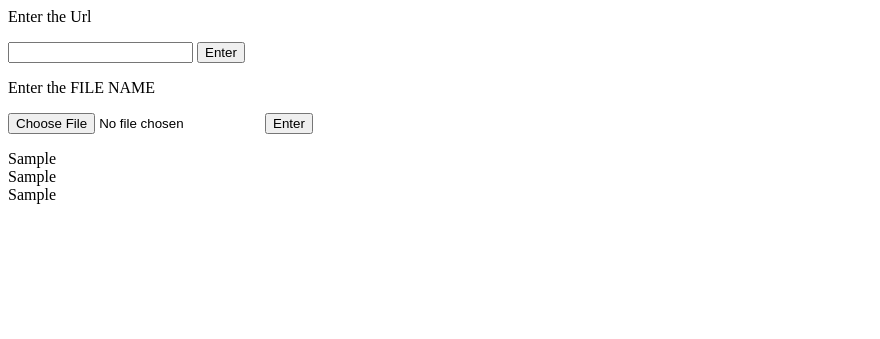
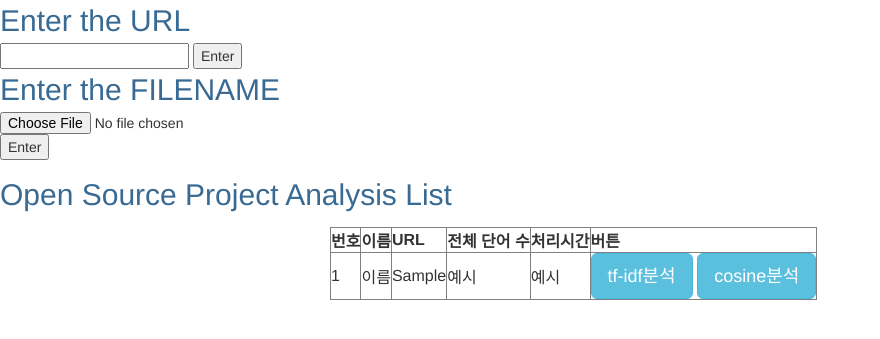
Before and after one commit to nbqu/OSP001_Final_09, a Flask app: template templates/home.html in a window 1280 px wide. Shown: the top 339 px of the page, without its empty margins (0-880 px from the left). Run offline with Flask 2, Linux system fonts and the light colour scheme; the template is opened without the code that fills it: most values are stand-ins (such as "Sample title", 1, 10 or a date in 2020); some libraries are stand-ins or nearby versions.

Commit message:
홈페이지 개발2

```diff
--- a/app.py
+++ b/app.py
@@ -209,7 +209,8 @@ def url_in():
                 db_top += 1
 
         print(get_tfidf('http://ant.apache.org/', db_top - 1))
-        print(get_cosine('http://drat.apache.org/', crawled_success))
+        print(get_cosine('http://ant.apache.org/', crawled_success))
+        result_success=[i[0] for i in crawled_success]
 
-        return render_template('home.html', result_success=[i[0] for i in crawled_success], result_fail=crawled_fail,
-                               result_duplicated=crawled_duplicated)
+        return render_template('home.html', result_success=result_success, result_fail=crawled_fail, db_top=db_top-1, myfunction=get_tfidf,
+                               result_duplicated=crawled_duplicated, crawled_success=crawled_success, myfunction2=get_cosine)
--- a/templates/home.html
+++ b/templates/home.html
@@ -2,19 +2,116 @@
 
 <html>
   <head>
-  <title>Opensource</title>
+    <meta charset="utf-8">
+    <meta name="Opensource Team Project" content="9팀의 오픈소스 팀 과제입니다.">
+    <title>Opensource Team 9 Project</title>
+      <link href="style.css" rel="stylesheet" type="text/css" />
+      <link rel="stylesheet" href="https://maxcdn.bootstrapcdn.com/bootstrap/3.4.1/css/bootstrap.min.css">
+      <script src="https://ajax.googleapis.com/ajax/libs/jquery/3.5.1/jquery.min.js"></script>
+      <script src="https://maxcdn.bootstrapcdn.com/bootstrap/3.4.1/js/bootstrap.min.js"></script>
+    <style>
+      .Title {
+        text-align: left;
+        font-weight: 500;
+        color: #396a93;
+        font-size: 30px;
+      }
+      .Table {
+        margin: auto;
+        width: 50%;
+        padding: 10px;
+      }
+    </style>
   </head>
   <body>
+    <div class="Enter">
        <form method="POST" action="/fileUpload" enctype="multipart/form-data">
-   <p>Enter the Url</p>
+           <div class="Title">
+               Enter the URL<br>
+           </div>
+
            <input name="url" type="text"/>
            <button type="submit"> Enter</button>
-   <p>Enter the FILE NAME</p>
+
+           <div class="Title">
+               Enter the FILENAME<br>
+           </div>
+
            <input name="file" type="file"/>
            <button type="submit"> Enter</button>
        </form>
- {{ result_success }}<br>
- {{ result_fail }}<br>
- {{ result_duplicated }}
+    </div>
+
+    <div class="Title">
+      Open Source Project Analysis List
+    </div>
+
+    {% if result_success|length != 0 %}
+        <div class="Table">
+        <table border=1>
+        <thead>
+          <tr>
+            <th>번호</th>
+            <th>이름</th>
+            <th>URL</th>
+            <th>전체 단어 수</th>
+            <th>처리시간</th>
+            <th>버튼</th>
+          </tr>
+        </thead>
+        <tbody>
+        {% for i in range(0, result_success|length) %}
+            <tr>
+                <td>{% print(i + 1) %}</td>
+                <td>이름</td>
+                <td>{% print(result_success[i]) %}</td>
+                <td>예시</td>
+                <td>예시</td>
+                <td>
+
+                    <button type="button" class="btn btn-info btn-lg" data-toggle="modal" data-target="#myModal">tf-idf분석</button>
+                    <div class="modal fade" id="myModal" role="dialog">
+                        <div class="modal-dialog">
+                            <div class="modal-content">
+                                <div class="modal-header">
+                                    <button type="button" class="close" data-dismiss="modal">&times;</button>
+                                    <h4 class="modal-title">tf-idf</h4>
+                                </div>
+                                <div class="modal-body">
+                                    {% print(myfunction(result_success[i], db_top)) %}
+                                </div>
+                                <div class="modal-footer">
+                                    <button type="button" class="btn btn-default" data-dismiss="modal">Close</button>
+                                </div>
+                            </div>
+                        </div>
+                    </div>
+
+                    <button type="button" class="btn btn-info btn-lg" data-toggle="modal" data-target="#myModal2">cosine분석</button>
+                    <div class="modal fade" id="myModal2" role="dialog">
+                        <div class="modal-dialog">
+                            <div class="modal-content">
+                                <div class="modal-header">
+                                    <button type="button" class="close" data-dismiss="modal">&times;</button>
+                                    <h4 class="modal-title">tf-idf</h4>
+                                </div>
+                                <div class="modal-body">
+                                    {% print(myfunction2(result_success[i], crawled_success)) %}
+                                </div>
+                                <div class="modal-footer">
+                                    <button type="button" class="btn btn-default" data-dismiss="modal">Close</button>
+                                </div>
+                            </div>
+                        </div>
+                    </div>
+                </td>
+            </tr>
+        {% endfor %}
+        </tbody>
+      </table>
+    </div>
+    {% endif %}
+
+    <script src="script.js"></script>
   </body>
 </html>
```
Also changed, not shown: templates/base.html (added, +39 -0 lines). Lines whose indentation alone changed are shown as unchanged.
